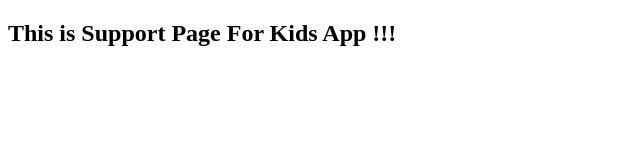
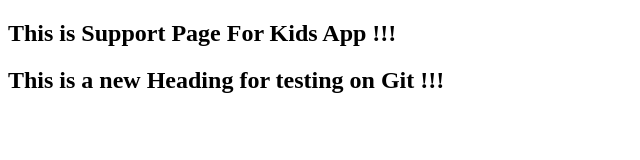
Before and after one commit to Lokisalar/KidsApp, a plain HTML site: page support.html in a window 1280 px wide. Shown: the whole page, without its empty margins (0-640 px from the left). Drawn offline with Linux system fonts and the light colour scheme.

Commit message:
this is my file

```diff
--- a/support.html
+++ b/support.html
@@ -7,5 +7,6 @@
 </head>
 <body>
     <h2>This is Support Page For Kids App !!!</h2>
+    <h2>This is a new Heading for testing on Git !!!</h2>
 </body>
 </html>
```
